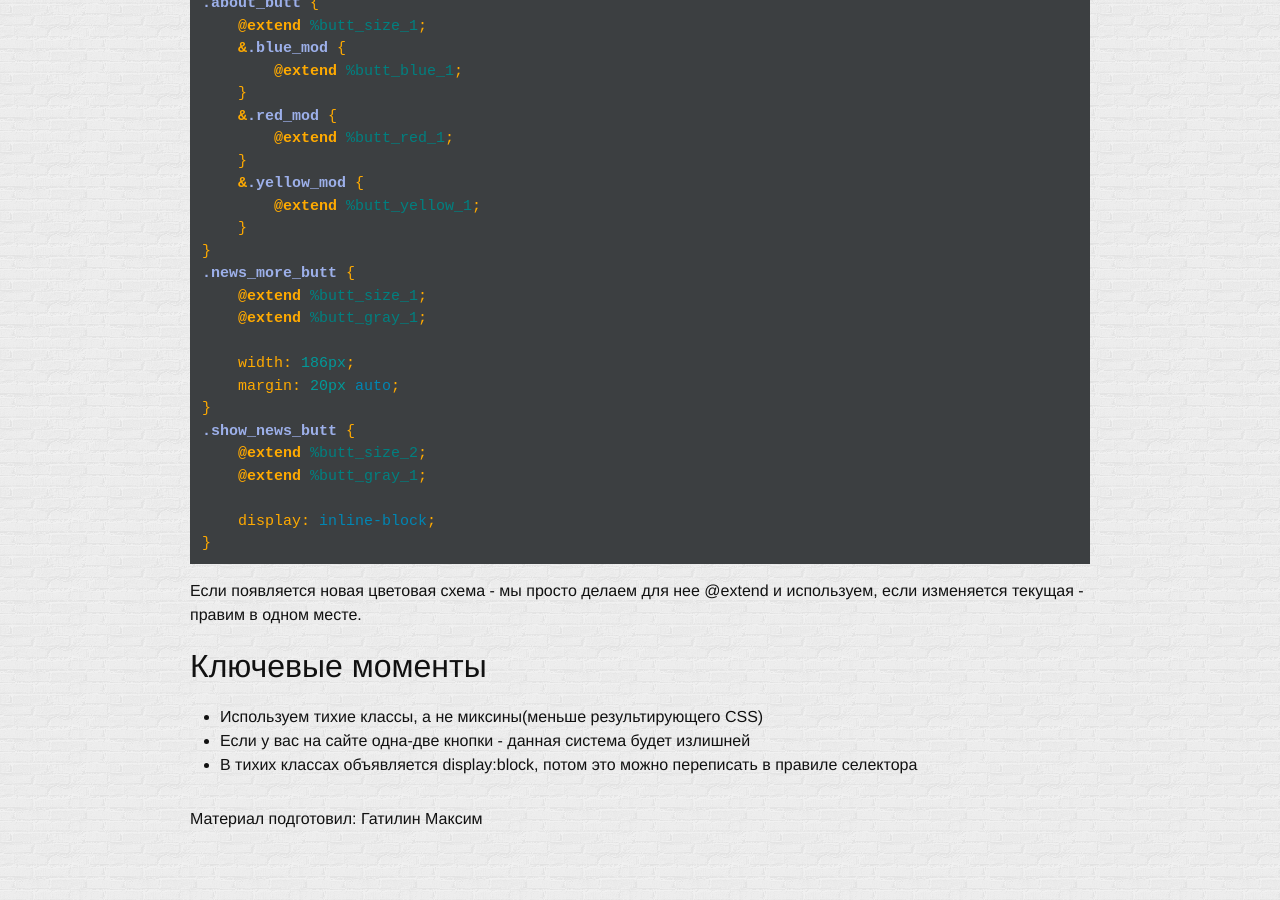
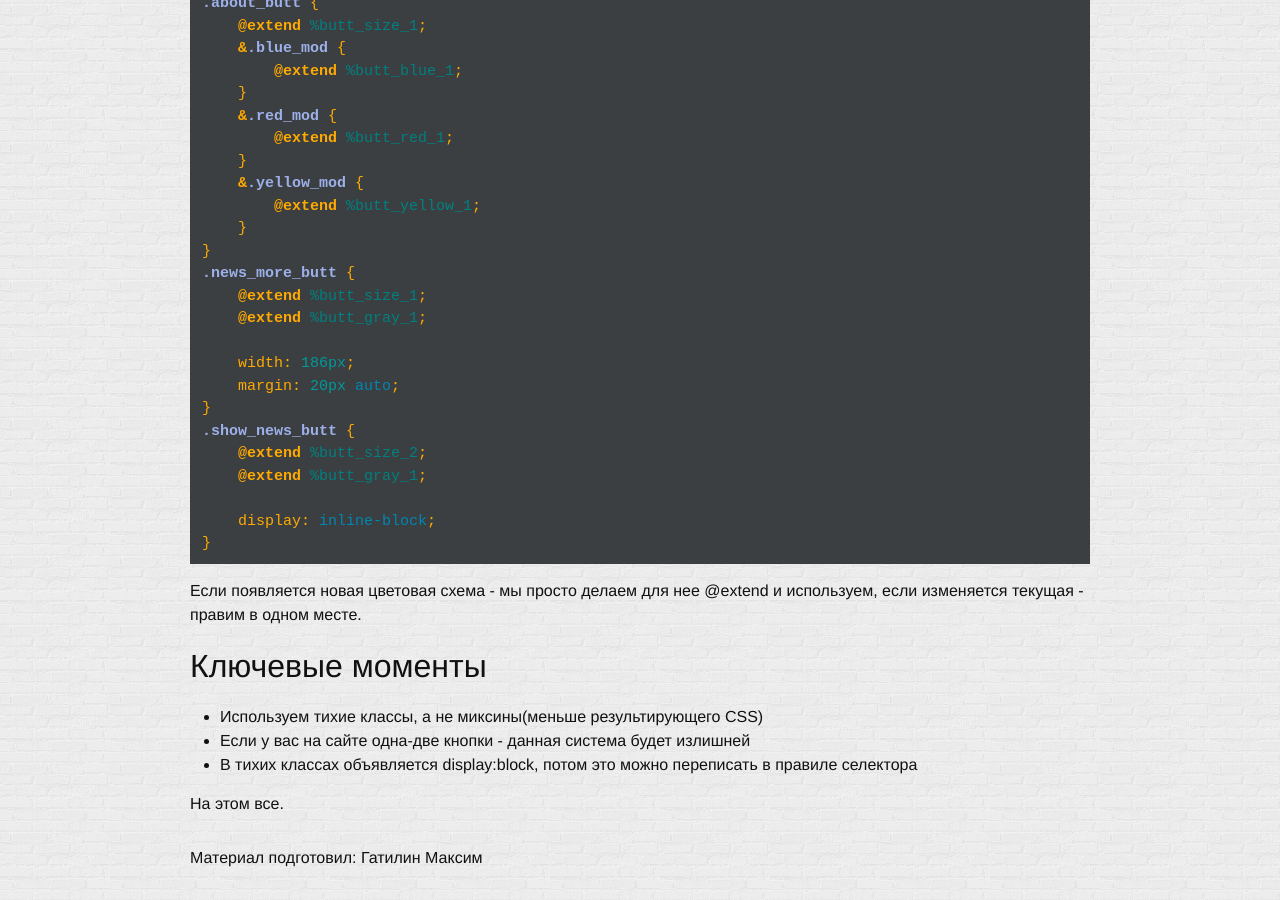
Before and after one commit to glivera-team/glivera-team.github.io, a Jekyll site: the page built from _posts/2015-12-28-sass_btns.markdown, in a window 1280 px wide and 900 px high, scrolled down 6368 px. Built offline with Jekyll 4.4.1, drawn with Linux system fonts in a browser that asks for light colours; before the commit the page ends 7229 px from its top, so only the background shows below that.

Commit message:
added post about buttons

```diff
--- a/_posts/2015-12-28-sass_btns.markdown
+++ b/_posts/2015-12-28-sass_btns.markdown
@@ -257,3 +257,5 @@ SCSS:
 * Используем тихие классы, а не миксины(меньше результирующего CSS)
 * Если у вас на сайте одна-две кнопки - данная система будет излишней
 * В тихих классах объявляется display:block, потом это можно переписать в правиле селектора
+
+На этом все.
```
